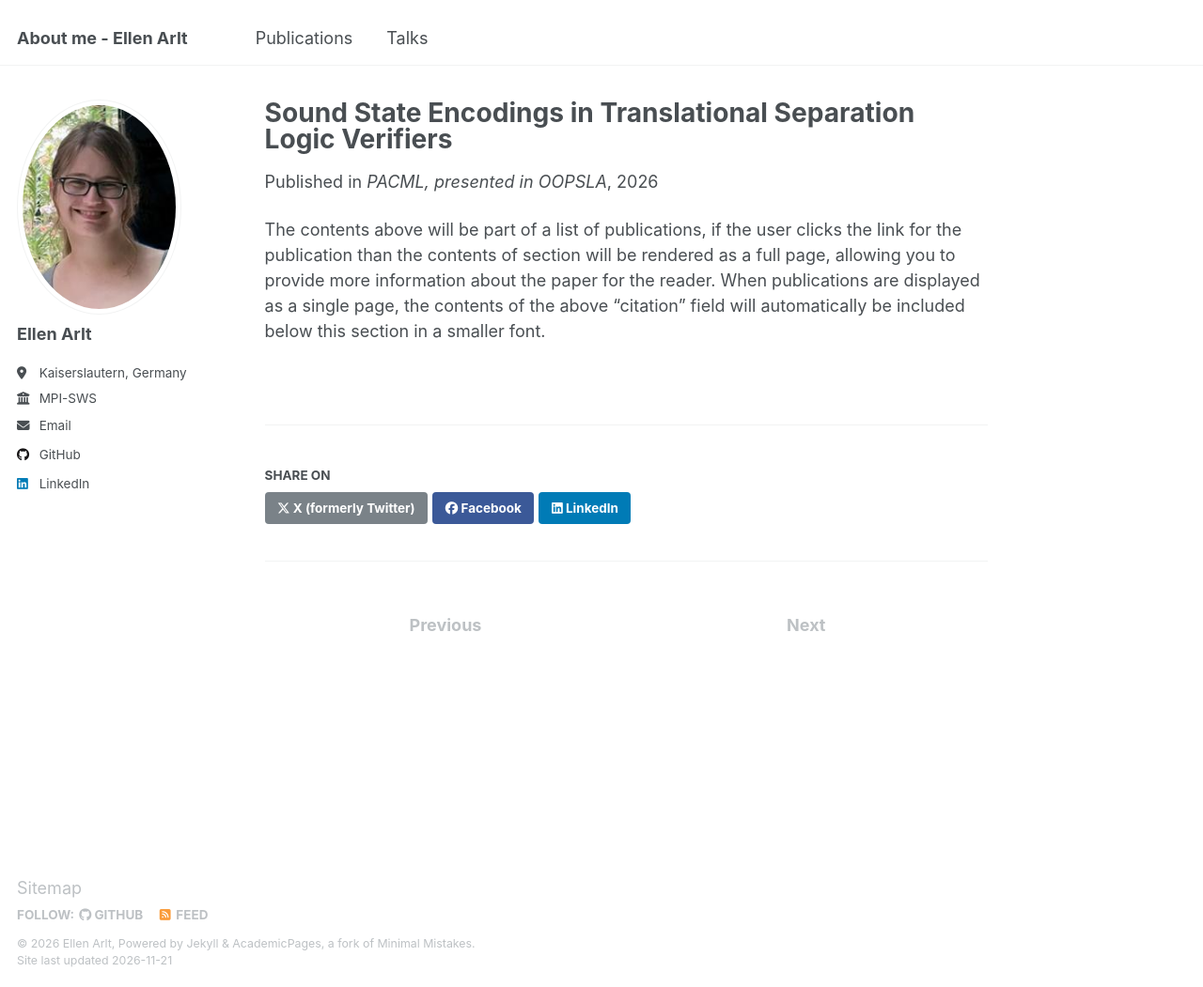
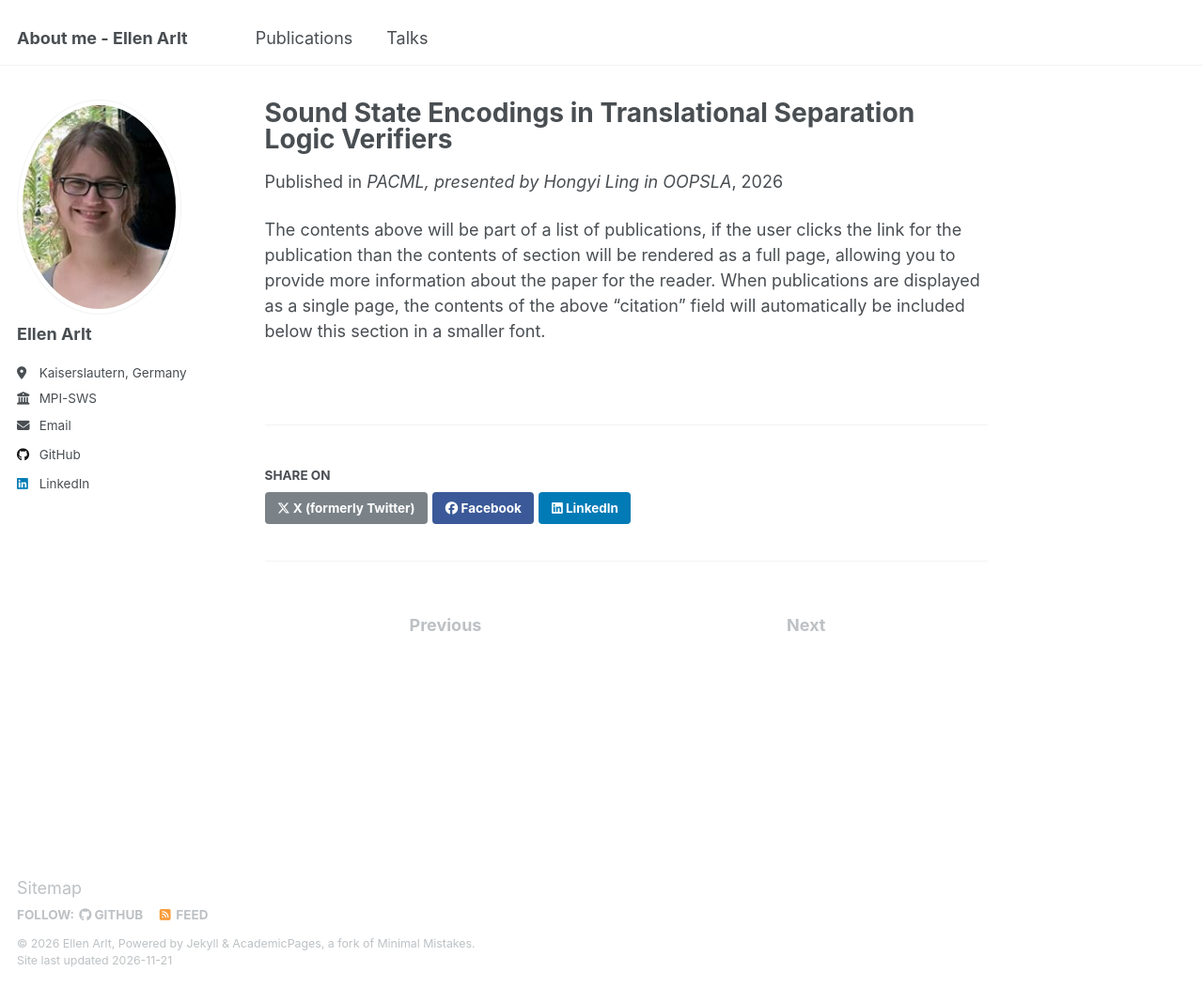
Before and after one commit to EllenArlt/EllenArlt.github.io, a Jekyll site: the page built from _publications/2010-10-01-paper-title-number-2.md, in a window 1280 px wide and 1051 px high. Shown: the whole window at 94% size. Built offline with Jekyll 4.4.1, drawn with Linux system fonts in a browser that asks for light colours.

Commit message:
Update 2010-10-01-paper-title-number-2.md

```diff
--- a/_publications/2010-10-01-paper-title-number-2.md
+++ b/_publications/2010-10-01-paper-title-number-2.md
@@ -6,7 +6,7 @@ permalink: /publication/SoundStateEncoding
 excerpt: 'Automated program verifiers are often organized into a front-end, which encodes an input program into an intermediate verification language (IVL), and a back-end, which proves that the IVL program is correct. Soundness of such translational verifiers requires that the back-end verification is sound and that correctness of the IVL program implies correctness of the input program. Existing formalizations for translational verifiers based on separation logic target the former, but support the latter only under the strong assumption that there exists a separation logic for the input program with the same state model as the IVL. This assumption is unrealistic in practice, especially since the state model also defines the supported separation logic resources.
 We present the first formal framework for proving the soundness of translational separation logic verifiers with non-trivial state encodings. To be applicable to various front-ends and IVLs, our framework only assumes the existence of a homomorphic encoding relation between the front-end and IVL state models. At the core of our framework is a novel condition, backward satisfiability, which is crucial to guarantee the soundness of the front-end translation. We formalize our framework for front-end verifiers based on concurrent separation logic and separation logic IVLs, such as Raven, VeriFast, and Viper. We demonstrate its expressiveness by proving soundness for three common state encodings. Our framework and all proofs are formalized in Isabelle/HOL.'
 date: 2026-10-05
-venue: PACML, presented in OOPSLA
+venue: PACML, presented by Hongyi Ling in OOPSLA
 paperurl: 'https://dl.acm.org/doi/epdf/10.1145/3839462'
 ---
 
```
